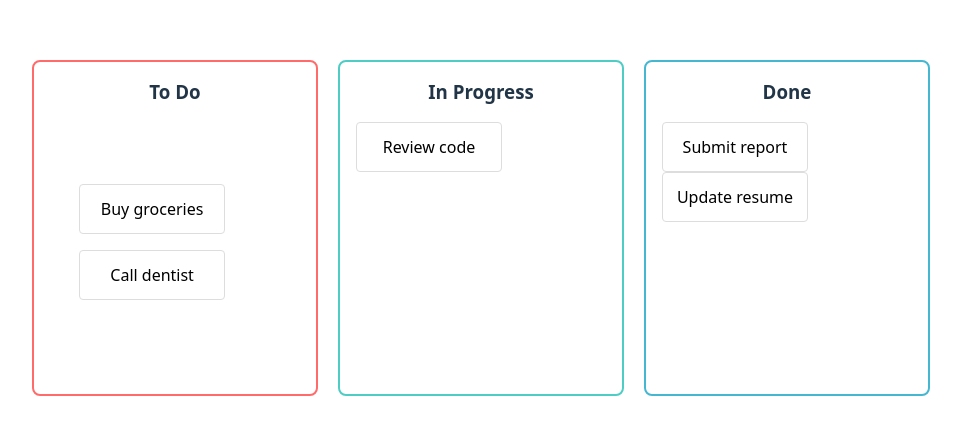
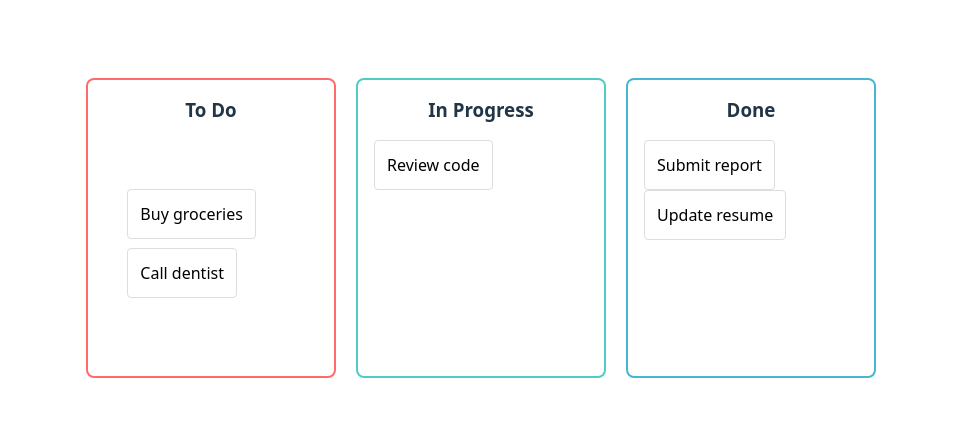
Before and after one commit to fraulueneburg/sortof-minimal, a React (Vite) app: page / in a window 1280 px wide. Shown: the part 172-606 px from the top of the page, without its empty margins (159-1120 px from the left). Built offline with nearby package versions, Linux system fonts and the light colour scheme.

Commit message:
refactor (style): adjusted list + task sizing

```diff
--- a/src/App.css
+++ b/src/App.css
@@ -20,9 +20,10 @@
 	position: relative;
 	overflow: hidden;
 	min-width: 200px;
+	box-sizing: border-box;
 
-	height: 300px;
-	width: 250px;
+	height: 420px;
+	width: 280px;
 }
 
 .task-list h3 {
@@ -42,7 +43,6 @@
 	border-radius: 4px;
 	border: 1px solid #ddd;
 	cursor: grab;
-	min-width: 120px;
 	max-width: fit-content;
 	width: auto;
 }
@@ -54,8 +54,3 @@
 .task:active {
 	cursor: grabbing;
 }
-
-.task.dragging {
-	/* opacity: 0.8;
-	transform: rotate(5deg); */
-}
```
